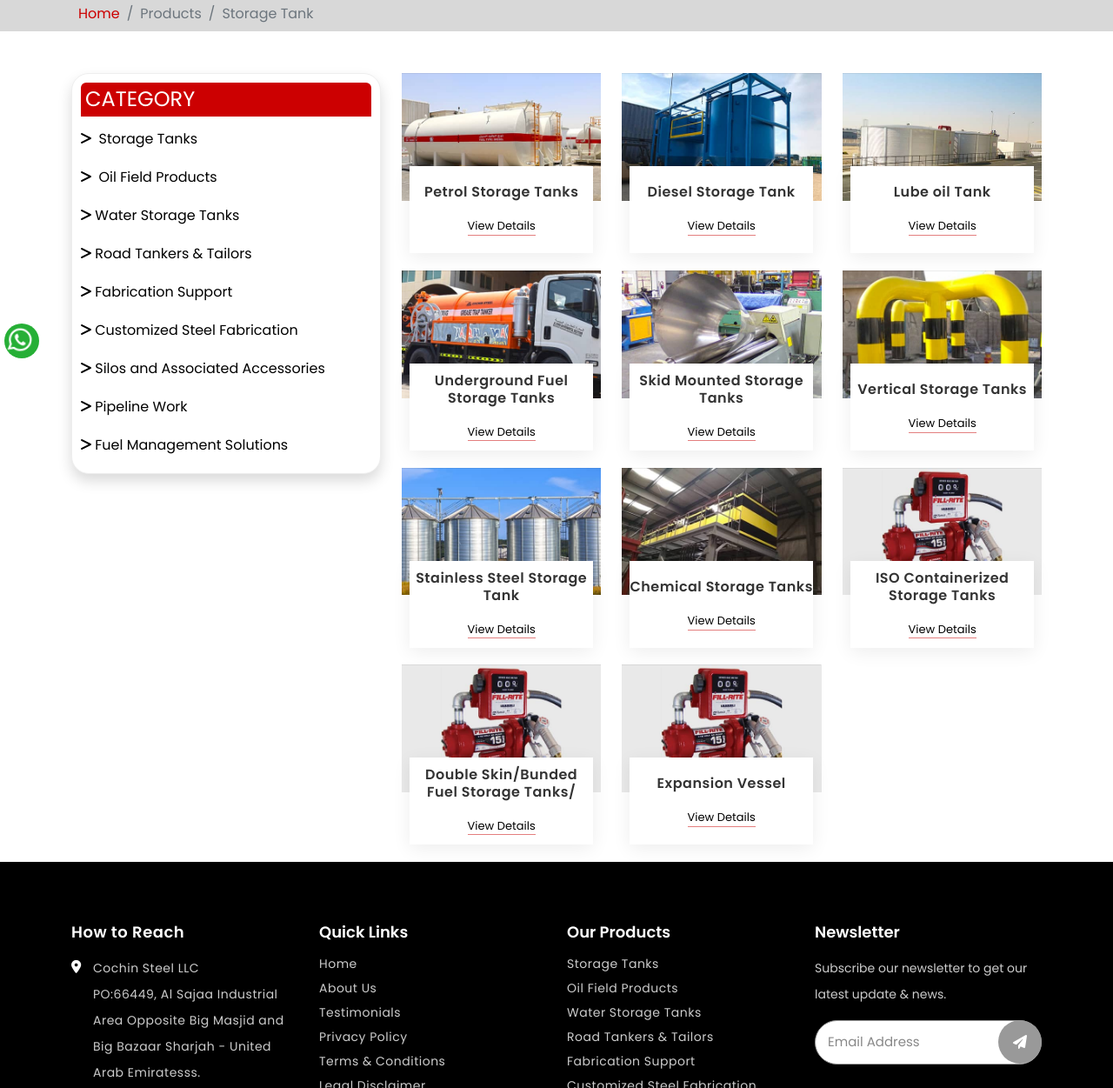
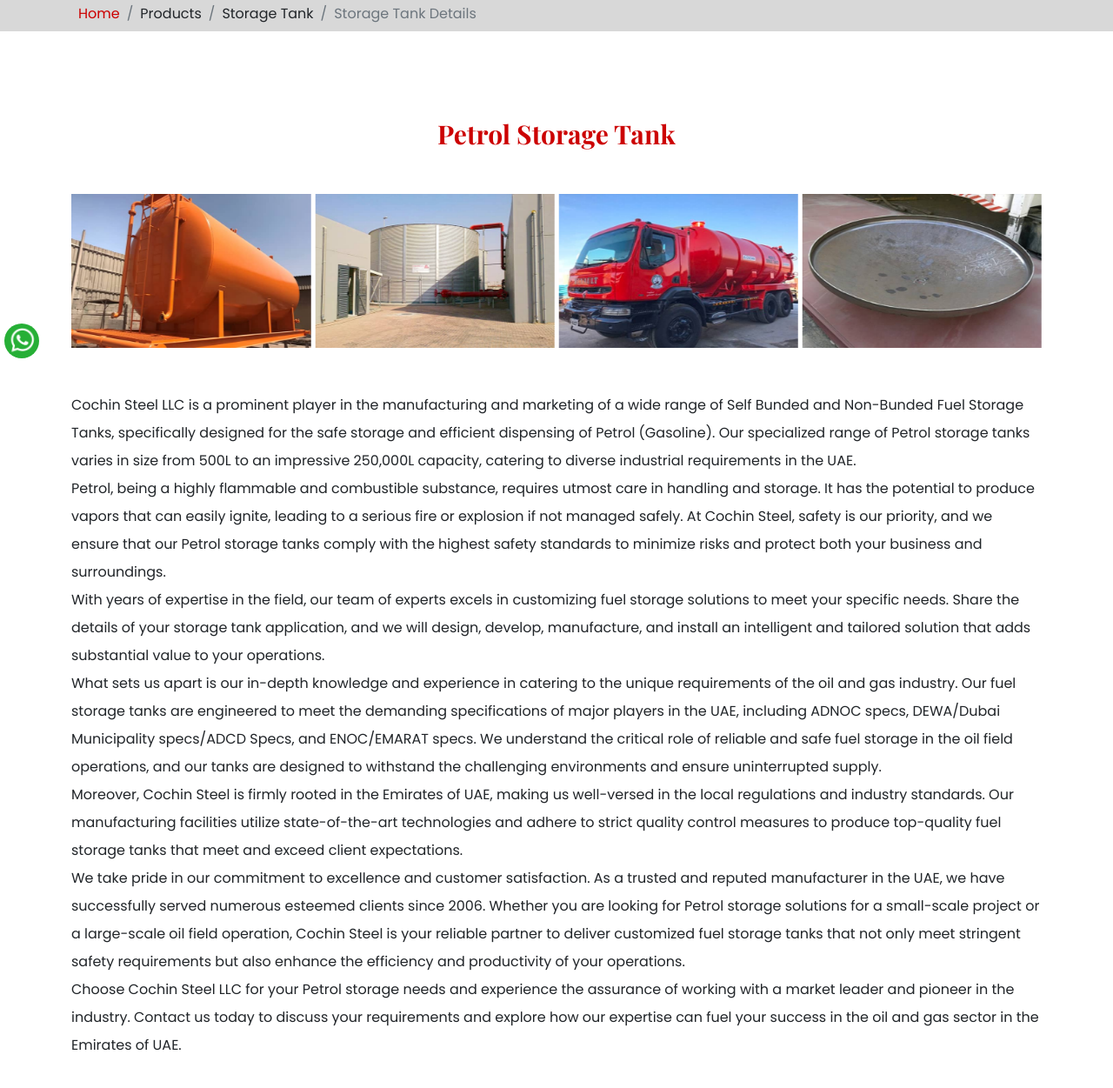
Before and after one commit to sandra31prinson/cochinsteel-llc, a plain HTML site: page storage-tank-view.html in a window 1280 px wide. Shown: the part 338-1589 px from the top of the page at 87% size. Drawn offline with nearby package versions, Linux system fonts and the light colour scheme.

Commit message:
product view page updated

```diff
--- a/storage-tank-view.html
+++ b/storage-tank-view.html
@@ -127,10 +127,74 @@
 
 
 
+		<!-- <nav class="navbar navbar-expand-sm navbar-dark bg-white">
+
+			  <a class="navbar-brand logo " href="javascript:void(0)"><img class="img-fluid trs" style="padding-left: 15px;" src="images/logo.png" alt="logo"></a>
+			  <button class="navbar-toggler" style="background-color: #cc0001;" type="button" data-bs-toggle="collapse" data-bs-target="#mynavbar">
+				<span class="navbar-toggler-icon"></span>
+			  </button>
+
+			  <div class="collapse navbar-collapse" id="mynavbar">
+				<ul class="navbar-nav me-auto">
+				  <li class="nav-item">
+					<a class="nav-link text-dark" href="javascript:void(0)">HOME</a>
+				  </li>
+				  <li class="nav-item">
+					<a class="nav-link text-dark" href="javascript:void(0)">ABOUT-US</a>
+				  </li>
+				  <li class="nav-item">
+					<a class="nav-link text-dark" href="javascript:void(0)">PRODUCTS</a>
+				  </li>
+				  <li class="nav-item">
+					<a class="nav-link text-dark" href="javascript:void(0)">CONTACT US</a>
+				  </li>
+				</ul>
+
+			  </div>
+			  <div class="top_ph trs"><a href="mailto:sales@cochinsteeluae.com"><i class="fa-solid fa-envelope trs"></i><span>sales@cochinsteeluae.com</span></a></div>
+			  <div class="top_ph trs"><a href="tel:+971 06 5310520"><i class="fa-solid fa-phone trs"></i><span>+971 06 5310520</span></a></div>
+
+		  </nav>
+		   -->
 
 
 
 	</div>
+
+
+
+	<!-- <nav class="navbar navbar-expand-sm navbar-dark bg-dark">
+		<div class="container-fluid">
+		  <a class="navbar-brand" href="javascript:void(0)">Logo</a>
+		  <button class="navbar-toggler" type="button" data-bs-toggle="collapse" data-bs-target="#mynavbar">
+			<span class="navbar-toggler-icon"></span>
+		  </button>
+		  <div class="collapse navbar-collapse" id="mynavbar">
+			<ul class="navbar-nav me-auto">
+			  <li class="nav-item">
+				<a class="nav-link" href="javascript:void(0)">Link</a>
+			  </li>
+			  <li class="nav-item">
+				<a class="nav-link" href="javascript:void(0)">Link</a>
+			  </li>
+			  <li class="nav-item">
+				<a class="nav-link" href="javascript:void(0)">Link</a>
+			  </li>
+			</ul>
+			<form class="d-flex">
+			  <input class="form-control me-2" type="text" placeholder="Search">
+			  <button class="btn btn-primary" type="button">Search</button>
+			</form>
+		  </div>
+		</div>
+	  </nav>
+
+	  <div class="container-fluid mt-3">
+		<h3>Navbar Forms</h3>
+		<p>You can also include forms inside the navigation bar.</p>
+	  </div> -->
+
+
 
 
 
@@ -146,181 +210,120 @@
                 <nav aria-label="breadcrumb">
                     <ol class="breadcrumb p-2">
 						<li class="breadcrumb-item"><a href="index.html">Home</a></li>
-		 		        <li class="breadcrumb-item active" aria-current="page">Products</li>
-                         <li class="breadcrumb-item active" aria-current="page">Storage Tank</li>
+						<li class="breadcrumb-item" aria-current="page">Products</li>
+						<li class="breadcrumb-item" aria-current="page">Storage Tank</li>
+						<li class="breadcrumb-item active" aria-current="page">Storage Tank Details</li>
                     </ol>
                 </nav>
             </div>
         </div>
 
 
-<!--************************************* product ************************************-->
-<section class="mt-5">
+<!--************************************* view ************************************-->
 
-    <div class="container catagory">
-        <div class="row">
-            <div class="col-xl-4 col-lg-4 col-md-4">
+<section class="gallery">
+	<div class="container">
+	 <!-- <div class="gallery_subtitle">Our Works</div>
+	 <h2 data-aos="fade-up">Image Gallery</h2> -->
+	 <h2 class="pt-5 pb-4">Petrol Storage Tank </h2>
+	 <div data-aos="zoom-in-up" class="swiper swiper1">
+		 <div class="swiper-wrapper">
+			 <div class="swiper-slide d-block">
+				 <a class="gallery_box pg_zoom" href="images/gallery-01.jpg" data-fancybox="gallery" data-caption="Storage Tanks">
+					 <div class="gallery_img"><img class="img-fluid" src="images/gallery-01.jpg" alt="storage-tanks"></div>
+				 </a>
+			 </div>
+			 <div class="swiper-slide d-block">
+				 <a class="gallery_box pg_zoom" href="images/gallery-02.jpg" data-fancybox="gallery" data-caption="Oil Field Products">
+					 <div class="gallery_img"><img class="img-fluid" src="images/gallery-02.jpg" alt="oil-field-products"></div>
+				 </a>
+			 </div>
+			 <div class="swiper-slide d-block">
+				 <a class="gallery_box pg_zoom" href="images/gallery-03.jpg" data-fancybox="gallery" data-caption="Water Storage Tanks">
+					 <div class="gallery_img"><img class="img-fluid" src="images/gallery-03.jpg" alt="water-storage-tanks"></div>
+				 </a>
+			 </div>
+			 <div class="swiper-slide d-block">
+				 <a class="gallery_box pg_zoom" href="images/gallery-04.jpg" data-fancybox="gallery" data-caption="Road Tankers / Trailers">
+					 <div class="gallery_img"><img class="img-fluid" src="images/gallery-04.jpg" alt="road-tankers-trailers"></div>
+				 </a>
+			 </div>
+			 <div class="swiper-slide d-block">
+				 <a class="gallery_box pg_zoom" href="images/gallery-05.jpg" data-fancybox="gallery" data-caption="Fabrication Support">
+					 <div class="gallery_img"><img class="img-fluid" src="images/gallery-05.jpg" alt="fabrication-support"></div>
+				 </a>
+			 </div>
+			 <div class="swiper-slide d-block">
+				 <a class="gallery_box pg_zoom" href="images/gallery-06.jpg" data-fancybox="gallery" data-caption="Customized Steel Fabrication">
+					 <div class="gallery_img"><img class="img-fluid" src="images/gallery-06.jpg" alt="customized-steel-fabrication"></div>
+				 </a>
+			 </div>
+			 <div class="swiper-slide d-block">
+				 <a class="gallery_box pg_zoom" href="images/gallery-07.jpg" data-fancybox="gallery" data-caption="Silos and Associated Accessories">
+					 <div class="gallery_img"><img class="img-fluid" src="images/gallery-07.jpg" alt="silos-and-associated-accessories"></div>
+				 </a>
+			 </div>
+			 <div class="swiper-slide d-block">
+				 <a class="gallery_box pg_zoom" href="images/gallery-08.jpg" data-fancybox="gallery" data-caption="Pipeline Work">
+					 <div class="gallery_img"><img class="img-fluid" src="images/gallery-08.jpg" alt="pipeline-work"></div>
+				 </a>
+			 </div>
+			 <div class="swiper-slide d-block">
+				 <a class="gallery_box pg_zoom" href="images/gallery-09.jpg" data-fancybox="gallery" data-caption="Fuel Management Solutions">
+					 <div class="gallery_img"><img class="img-fluid" src="images/gallery-09.jpg" alt="fuel-management-solutions"></div>
+				 </a>
+			 </div>
+		 </div>
+	 </div>
+	</div>
+</section>
 
-                <div class="links-use">
-                    <div>
-                         <h4 class="rounded-top mb-1">CATEGORY</h4>
-                    </div>
+<section class="about mb-5">
+    <div class="container">
 
+        <!-- <div class="row"> -->
+            <div data-aos="fade-up" class="col-xxl-12 col-xl-12 col-lg-12 col-md-12 col-sm-12 col-12 mb-2 mb-lg-0">
 
-                    <ul>
-                        <li><a href=""><i class="fa-solid fa-greater-than"></i>&nbsp; Storage Tanks</a></li>
-                        <li><a href=""><i class="fa-solid fa-greater-than"></i> &nbsp;Oil Field Products</a></li>
-                        <li><a href=""><i class="fa-solid fa-greater-than"></i>&nbsp;Water Storage Tanks</a></li>
-                        <li><a href=""><i class="fa-solid fa-greater-than"></i>&nbsp;Road Tankers & Tailors</a></li>
-                        <li><a href=""><i class="fa-solid fa-greater-than"></i>&nbsp;Fabrication Support</a></li>
-                        <li><a href=""><i class="fa-solid fa-greater-than"></i>&nbsp;Customized Steel Fabrication</a></li>
-                        <li><a href=""><i class="fa-solid fa-greater-than"></i>&nbsp;Silos and Associated Accessories</a></li>
-                        <li><a href=""><i class="fa-solid fa-greater-than"></i>&nbsp;Pipeline Work</a></li>
-                        <li><a href=""><i class="fa-solid fa-greater-than"></i>&nbsp;Fuel Management Solutions</a></li>
+                <p class="lh-lg">Cochin Steel LLC is a prominent player in the manufacturing and marketing of a wide range of Self Bunded and Non-Bunded Fuel Storage Tanks, specifically designed for the safe storage and efficient dispensing of Petrol (Gasoline). Our specialized range of Petrol storage tanks varies in size from 500L to an impressive 250,000L capacity, catering to diverse industrial requirements in the UAE.</p>
+                <p class="lh-lg">Petrol, being a highly flammable and combustible substance, requires utmost care in handling and storage. It has the potential to produce vapors that can easily ignite, leading to a serious fire or explosion if not managed safely. At Cochin Steel, safety is our priority, and we ensure that our Petrol storage tanks comply with the highest safety standards to minimize risks and protect both your business and surroundings. </p>
+
+                <p class="lh-lg">With years of expertise in the field, our team of experts excels in customizing fuel storage solutions to meet your specific needs. Share the details of your storage tank application, and we will design, develop, manufacture, and install an intelligent and tailored solution that adds substantial value to your operations.</p>
+
+				<p class="lh-lg">What sets us apart is our in-depth knowledge and experience in catering to the unique requirements of the oil and gas industry. Our fuel storage tanks are engineered to meet the demanding specifications of major players in the UAE, including ADNOC specs, DEWA/Dubai Municipality specs/ADCD Specs, and ENOC/EMARAT specs. We understand the critical role of reliable and safe fuel storage in the oil field operations, and our tanks are designed to withstand the challenging environments and ensure uninterrupted supply.</p>
+
+				<p class="lh-lg">Moreover, Cochin Steel is firmly rooted in the Emirates of UAE, making us well-versed in the local regulations and industry standards. Our manufacturing facilities utilize state-of-the-art technologies and adhere to strict quality control measures to produce top-quality fuel storage tanks that meet and exceed client expectations.</p>
+				<p class="lh-lg">We take pride in our commitment to excellence and customer satisfaction. As a trusted and reputed manufacturer in the UAE, we have successfully served numerous esteemed clients since 2006. Whether you are looking for Petrol storage solutions for a small-scale project or a large-scale oil field operation, Cochin Steel is your reliable partner to deliver customized fuel storage tanks that not only meet stringent safety requirements but also enhance the efficiency and productivity of your operations.</p>
+				<p class="lh-lg">Choose Cochin Steel LLC for your Petrol storage needs and experience the assurance of working with a market leader and pioneer in the industry. Contact us today to discuss your requirements and explore how our expertise can fuel your success in the oil and gas sector in the Emirates of UAE.</p>
 
 
 
-                    </ul>
-
             </div>
 
-
+            <!-- <div data-aos="fade-up" class="col-xxl-12 col-xl-6 col-lg-6 col-md-12 col-sm-12 col-12 mb-2 mb-lg-0">
+                <img src="images/about/about1.jpg" class="img-fluid img-responsive">
+                    <div class="row">
+                        <div data-aos="fade-up" class="col-xxl-6 col-xl-6 col-lg-6 col-md-12 col-sm-12 col-12 mb-2 mb-lg-0 ">
+                            <img src="images/about/about2.jpg" class="img-fluid img-responsive pt-4">
                         </div>
-            <div class="col-xl-8 col-lg-8 col-md-8">
-
-
-                <div class="row">
-
-                    <div data-aos="zoom-in-up" class="col-xxl-4 col-xl-4 col-lg-4 col-md-4 col-sm-12 col-12">
-                        <a class="products_box" href="https://www.cochinsteeluae.com/fuel-storage-tanks" target="_blank">
-                            <div class="products_img">
-                                <img class="img-fluid" src="images/storage-tanks.jpg" alt="storage-tanks">
+                        <div data-aos="fade-up" class="col-xxl-6 col-xl-6 col-lg-6 col-md-12 col-sm-12 col-12 mb-2 mb-lg-0">
+                            <img src="images/about/about 3.jpg" class="img-fluid img-responsive pt-4">
                         </div>
-                            <div class="products_content d-flex flex-wrap align-content-center">
-                                <h3 class="products_title1">Petrol Storage Tanks</h3>
-                                <p>View Details</p>
+                        <div data-aos="fade-up" class="col-xxl-6 col-xl-6 col-lg-6 col-md-12 col-sm-12 col-12 mb-2 mb-lg-0">
+                            <img src="images/about/about4.jpg" class="img-fluid img-responsive pt-4">
                         </div>
-                        </a>
-                    </div>
-                    <div data-aos="zoom-in-up" class="col-xxl-4 col-xl-4 col-lg-4 col-md-4 col-sm-12 col-12">
-                        <a class="products_box" href="https://www.cochinsteeluae.com/oil-field-products" target="_blank">
-                            <div class="products_img">
-                                <img class="img-fluid" src="images/oil-field-products.jpg" alt="oil-field-products">
-                            </div>
-                            <div class="products_content d-flex flex-wrap align-content-center">
-                                <h3 class="products_title1">Diesel Storage Tank</h3>
-                                <p>View Details</p>
-                            </div>
-                        </a>
-                    </div>
-                    <div data-aos="zoom-in-up" class="col-xxl-4 col-xl-4 col-lg-4 col-md-4 col-sm-12 col-12">
-                        <a class="products_box" href="https://www.cochinsteeluae.com/water-storage-tank" target="_blank">
-                            <div class="products_img">
-                                <img class="img-fluid" src="images/water-storage-tanks.jpg" alt="water-storage-tanks">
-                            </div>
-                            <div class="products_content d-flex flex-wrap align-content-center">
-                                <h3 class="products_title1">Lube oil Tank</h3>
-                                <p>View Details</p>
-                            </div>
-                        </a>
-                    </div>
-                    <div data-aos="zoom-in-up" class="col-xxl-4 col-xl-4 col-lg-4 col-md-4 col-sm-12 col-12">
-                        <a class="products_box" href="https://www.cochinsteeluae.com/tanker-trailers" target="_blank">
-                            <div class="products_img">
-                                <img class="img-fluid" src="images/road-tankers-trailers.jpg" alt="road-tankers-trailers">
-                            </div>
-                            <div class="products_content d-flex flex-wrap align-content-center">
-                                <h3 class="products_title1">Underground Fuel Storage Tanks</h3>
-                                <p>View Details</p>
-                            </div>
-                        </a>
-                    </div>
-                    <div data-aos="zoom-in-up" class="col-xxl-4 col-xl-4 col-lg-4 col-md-4 col-sm-12 col-12">
-                        <a class="products_box" href="https://www.cochinsteeluae.com/fabrication-support" target="_blank">
-                            <div class="products_img">
-                                <img class="img-fluid" src="images/fabrication-support.jpg" alt="fabrication-support">
-                            </div>
-                            <div class="products_content d-flex flex-wrap align-content-center">
-                                <h3 class="products_title1">Skid Mounted Storage Tanks</h3>
-                                <p>View Details</p>
-                            </div>
-                        </a>
-                    </div>
-                    <div data-aos="zoom-in-up" class="col-xxl-4 col-xl-4 col-lg-4 col-md-4 col-sm-12 col-12">
-                        <a class="products_box" href="https://www.cochinsteeluae.com/general-steel-fabrication" target="_blank">
-                            <div class="products_img">
-                                <img class="img-fluid" src="images/customized-steel-fabrication.jpg" alt="customized-steel-fabrication">
-                            </div>
-                            <div class="products_content d-flex flex-wrap align-content-center">
-                                <h3 class="products_title1">Vertical Storage Tanks</h3>
-                                <p>View Details</p>
-                            </div>
-                        </a>
-                    </div>
-                    <div data-aos="zoom-in-up" class="col-xxl-4 col-xl-4 col-lg-4 col-md-4 col-sm-12 col-12">
-                        <a class="products_box" href="https://www.cochinsteeluae.com/silos-accessories" target="_blank">
-                            <div class="products_img ">
-                                <img class="img-fluid" src="images/silos-and-associated-accessories.jpg" alt="silos-and-associated-accessories">
-                            </div>
-                            <div class="products_content d-flex flex-wrap align-content-center">
-                                <h3 class="products_title1">Stainless Steel Storage Tank</h3>
-                                <p>View Details</p>
-                            </div>
-                        </a>
-                    </div>
-                    <div data-aos="zoom-in-up" class="col-xxl-4 col-xl-4 col-lg-4 col-md-4 col-sm-12 col-12">
-                        <a class="products_box" href="https://www.cochinsteeluae.com/fuel-pipeline-works" target="_blank">
-                            <div class="products_img">
-                                <img class="img-fluid" src="images/pipeline-work.jpg" alt="pipeline-work">
-                            </div>
-                            <div class="products_content d-flex flex-wrap align-content-center">
-                                <h3 class="products_title1">Chemical Storage Tanks</h3>
-                                <p>View Details</p>
-                            </div>
-                        </a>
-                    </div>
-                    <div data-aos="zoom-in-up" class="col-xxl-4 col-xl-4 col-lg-4 col-md-4 col-sm-12 col-12">
-                        <a class="products_box" href="https://www.cochinsteeluae.com/fuel-management-system-and-accessories" target="_blank">
-                            <div class="products_img">
-                                <img class="img-fluid" src="images/fuel-management-solutions.jpg" alt="fuel-management-solutions">
-                            </div>
-                            <div class="products_content d-flex flex-wrap align-content-center">
-                                <h3 class="products_title1">ISO Containerized Storage Tanks</h3>
-                                <p>View Details</p>
-                            </div>
-                        </a>
-                    </div>
-                    <div data-aos="zoom-in-up" class="col-xxl-4 col-xl-4 col-lg-4 col-md-4 col-sm-12 col-12">
-                        <a class="products_box" href="https://www.cochinsteeluae.com/fuel-management-system-and-accessories" target="_blank">
-                            <div class="products_img">
-                                <img class="img-fluid" src="images/fuel-management-solutions.jpg" alt="fuel-management-solutions">
-                            </div>
-                            <div class="products_content d-flex flex-wrap align-content-center">
-                                <h4 class="products_title1">Double Skin/Bunded Fuel Storage Tanks/</h4>
-                                <p>View Details</p>
-                            </div>
-                        </a>
-                    </div>
-                    <div data-aos="zoom-in-up" class="col-xxl-4 col-xl-4 col-lg-4 col-md-4 col-sm-12 col-12">
-                        <a class="products_box" href="https://www.cochinsteeluae.com/fuel-management-system-and-accessories" target="_blank">
-                            <div class="products_img">
-                                <img class="img-fluid" src="images/fuel-management-solutions.jpg" alt="fuel-management-solutions">
-                            </div>
-                            <div class="products_content d-flex flex-wrap align-content-center">
-                                <h4 class="products_title1">Expansion Vessel</h4>
-                                <p>View Details</p>
-                            </div>
-                        </a>
+                        <div data-aos="fade-up" class="col-xxl-6 col-xl-6 col-lg-6 col-md-12 col-sm-12 col-12 mb-2 mb-lg-0">
+                            <img src="images/about/about5.jpg" class="img-fluid img-responsive pt-4">
                         </div>
                     </div>
 
 
 
-            </div>
-        </div>
+
+            </div> -->
+
+        <!-- </div> -->
 
     </div>
-
 </section>
 
 
@@ -329,9 +332,48 @@
 
 
 
+<!--************************************* quality************************************-->
+	<section class="products">
+   		<div class="container">
+			<div class="row">
+				<!-- <div class="products_subtitle">Our Products</div> -->
+				<h2 data-aos="fade-up">Exports</h2>
+				<h4 data-aos="fade-up">Cochin Steel LLC has used its extensive knowledge and network capability to exports.
+					Our dedicated team has export experience, we understand the need for accurate shipping terms and documentation.
+					We have built up fantastic relationships with our freight forwarders, who have helped us to ship to some of the most extreme locations around the world. So even if you think your end destination may be a challenge. Please let us know and we’ll find a solution for you.</h4>
+				<div class="clearfix"></div>
+
+			</div>
+   		</div>
+   	</section>
+
+<!--************************************* offers ************************************-->
+  	<section class="pb-4">
+   		<div class="container">
+            <h5 data-aos="fade-up" class="pt-5">Note:</h5>
+            <div class="row">
+                <div data-aos="fade-up" class="col-xxl-12 col-xl-12 col-lg-12 col-md-12 col-sm-12 col-12 mb-2 mb-lg-0 pt-1">
+
+                    <p class="lh-lg"> We are serving the majority of the regions across Africa, Middle East & Asia; and have marked our global presence through our successful projects/installations of Storage Tanks, silos in Abu Dhabi, Dubai, Sharjah, Ras Al Khaimah, Ajman, Um Al Quwain, Al Ain, Fujairah, Kuwait, Qatar, Saudi Arabia, Oman, Bahrain, Syria, Iraq, Libya, Yemen, Somalia, Sudan, Ethiopia, Egypt, Nigeria, Democratic Republic of Congo, Djibouti, Eritrea,  Kenya, Ghana, Tunisia, Morocco, Tanzania, Uganda and more.</p>
+                    <!-- <p class="lh-lg">Single point of contact.</p>
+                    <p class="lh-lg">Single point of contact.</p>
+
+                    <p class="lh-lg">Highly competent team of Engineers, Technicians and Administrative staff.</p> -->
 
 
 
+                </div>
+
+                <!-- <div data-aos="fade-up" class="col-xxl-12 col-xl-12 col-lg-12 col-md-12 col-sm-12 col-12 mb-2 mb-lg-0 pt-5 pb-5">
+                    <img src="images/ISO.jpg" class="img-fluid img-responsive">
+
+
+                </div> -->
+
+            </div>
+
+   		</div>
+   	</section>
 
 <!--************************************* footer *************************************-->
 	<section class="footer">
@@ -383,7 +425,7 @@
 				<div data-aos="fade-up" class="col-xxl-3 col-xl-3 col-lg-3 col-md-6 col-sm-12 col-12">
 					<h3>Our Products</h3>
 					<ul>
-						<li><a class="trs" href="storage-tank.html">Storage Tanks</a></li>
+						<li><a class="trs" href="">Storage Tanks</a></li>
 						<!-- <li><a class="trs" href="#">Storage Tanks</a></li> -->
 						<li><a class="trs" href="#">Oil Field Products</a></li>
 						<li><a class="trs" href="#">Water Storage Tanks</a></a></li>
```
Also changed, not shown: storage-tank.html (+13 -13 lines). Lines whose indentation alone changed are shown as unchanged.
